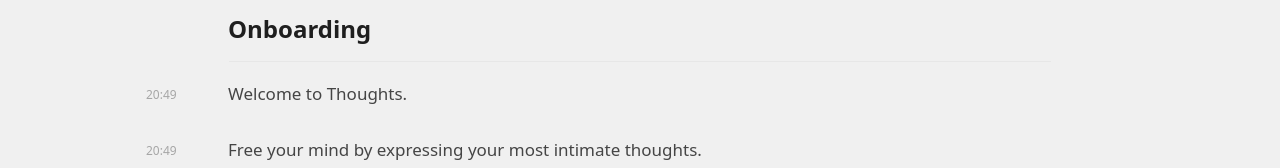
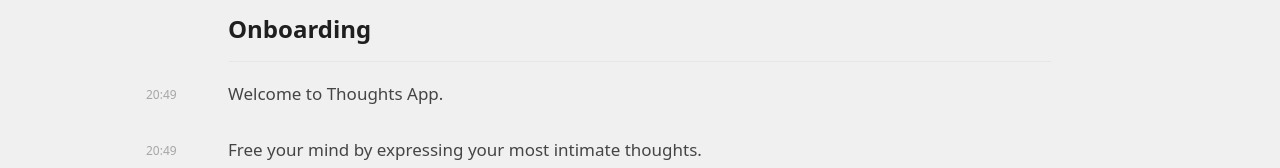
Before and after one commit to frankivann/your-thoughts, a React (Vite) app: page / in a window 1280 px wide. Shown: the part 176-344 px from the top of the page. Built offline with nearby package versions, Linux system fonts and the light colour scheme.

Commit message:
fix details

```diff
--- a/src/constants.ts
+++ b/src/constants.ts
@@ -7,7 +7,7 @@ export const INITIAL_ONBOARDING_THOUGHTS = [
   {
     id: crypto.randomUUID(),
     timestamp: new Date().toISOString(),
-    value: 'Welcome to Thoughts.',
+    value: 'Welcome to Thoughts App.',
   },
   {
     id: crypto.randomUUID(),
```
